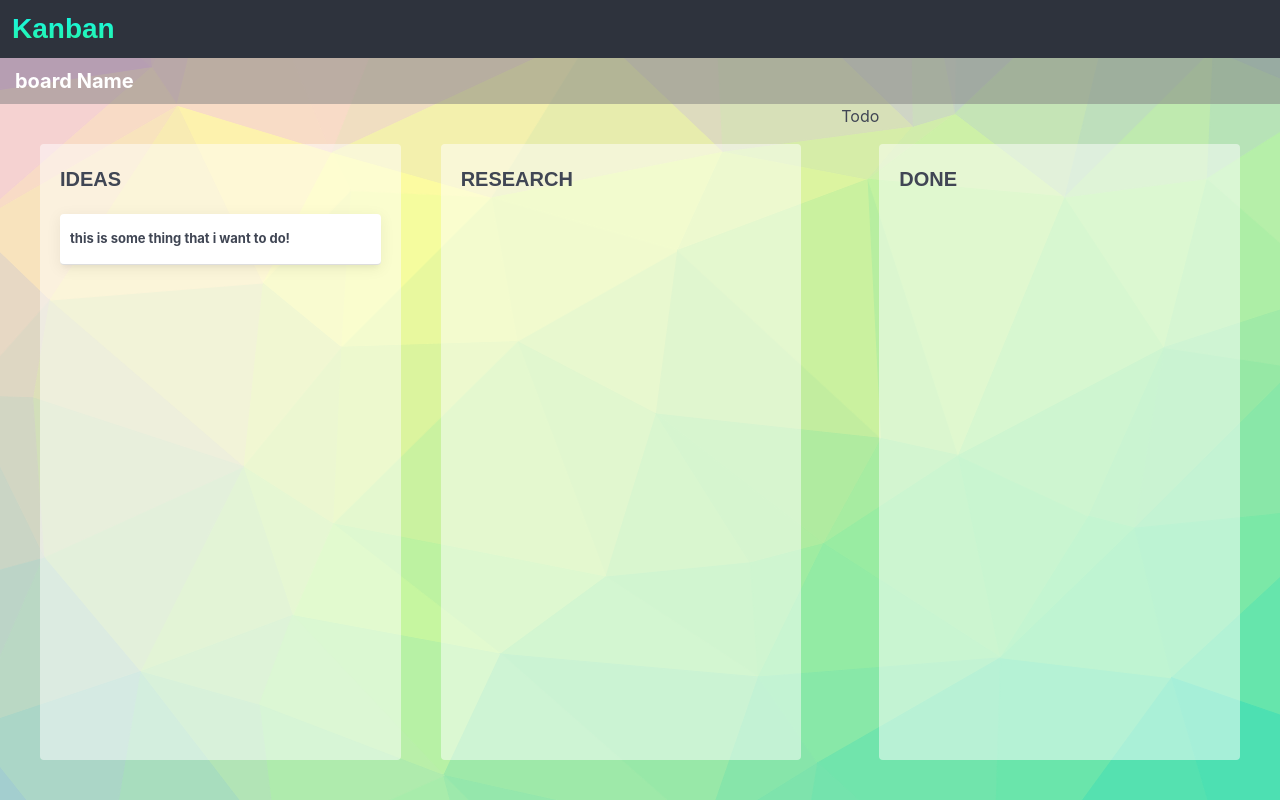
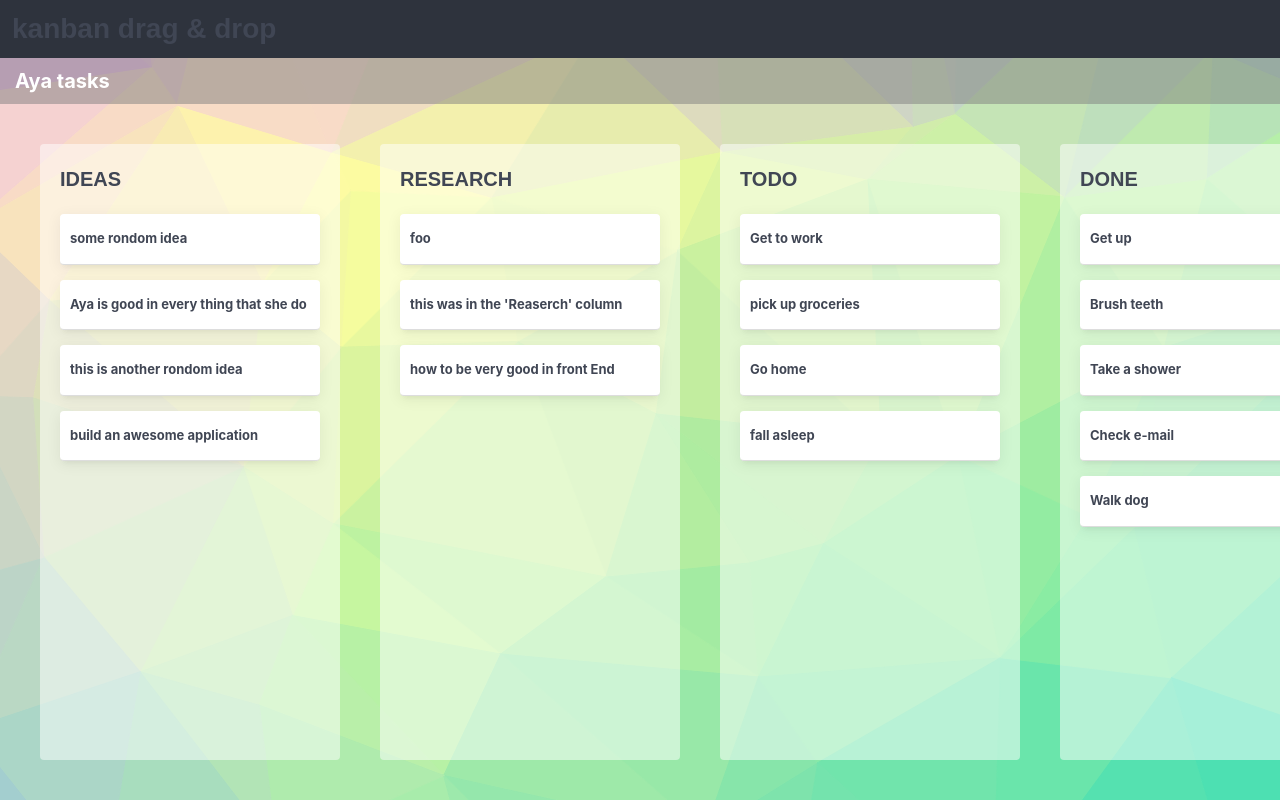
Before and after one commit to AyaGaafar95/kanaban, an Angular app: page / in a window 1280 px wide. Built offline with nearby package versions, Linux system fonts and the light colour scheme.

Commit message:
end drag & drop

```diff
--- /dev/null
+++ b/src/app/models/board.model.ts
@@ -0,0 +1,5 @@
+import { Column } from "./column.model";
+
+export class Board{
+  constructor (public name:string , public columns:Column[]){}
+}
--- /dev/null
+++ b/src/app/models/column.model.ts
@@ -0,0 +1,3 @@
+export class Column {
+  constructor (public name:string, public tasks:string[]){}
+}
--- a/src/app/pages/main-view/main-view.component.html
+++ b/src/app/pages/main-view/main-view.component.html
@@ -1,84 +1,42 @@
 <div class="root">
   <div class="navbar has-background-dark">
-    <div class="navbar-rand">
+    <div class="navbar-brand">
       <div class="navbar-item">
-        <h1 class="app-name has-gradiant-text">Kanban</h1>
+        <h1 class="app-name has-gradient-text"> kanban drag & drop</h1>
       </div>
     </div>
   </div>
+
   <div class="board">
+
     <div class="board-bar">
-      <p class="board-name">board Name</p>
+      <!-- <p class="board-name">{{ todo.name }}</p> -->
+      <p class="board-name">Aya tasks</p>
     </div>
 
     <div class="board-wrapper">
-      <div class="board-columns">
-        <div class="board-column"
-        cdkDropList
-    #todoList="cdkDropList"
-    [cdkDropListData]="todo"
-    [cdkDropListConnectedTo]="[doneList]"
-    (cdkDropListDropped)="drop($event)"
-        >
-        <!-- <div class="example-box" *ngFor="let item of todo" cdkDrag>{{item}}</div> -->
 
+      <div class="board-columns" cdkDropListGroup>
+        <div class="board-column" *ngFor="let column of board.columns">
 
           <div class="column-title">
-            ideas
-            <!--
-              TODO:
-            -->
+            {{ column.name }}
           </div>
-            <div class="tasks-container">
-              <div class="task" cdkDrag>
-                this is some thing that i want to do!
-              </div>
-              <!-- <div class="task">
-                this is some thing that i want to do!
-              </div>
-              <div class="task">
-                this is some thing that i want to do!
-              </div>
-              <div class="task">
-                this is some thing that i want to do!
-              </div> -->
 
-            </div>
-
-          </div>
-          <div class="board-column" >
-            <div class="column-title">
-              research
-              <!--
-                TODO:
-              -->
-            </div>
-          </div>
-          <div class="board-column" cdkDropList
-          #doneList="cdkDropList"
-          [cdkDropListData]="done"
-          [cdkDropListConnectedTo]="[todoList]"
-          class="example-list"
+          <div class="tasks-container"
+          cdkDropList
+          [cdkDropListData]="column.tasks"
           (cdkDropListDropped)="drop($event)">
-          <!-- <div class="example-box" *ngFor="let item of done" cdkDrag>{{item}}</div> -->
-            <div class="column-title">
-              Todo
-              <!--
-                TODO:
-              -->
-            </div>
-          </div>
-          <div class="board-column">
-            <div class="column-title">
-              Done
-              <!--
-                TODO:
-              -->
+            <div class="task" *ngFor="let item of column.tasks" cdkDrag>
+              {{ item }}
             </div>
           </div>
         </div>
 
+      </div>
 
-      </div>
     </div>
+
   </div>
+
+</div>
--- a/src/app/pages/main-view/main-view.component.scss
+++ b/src/app/pages/main-view/main-view.component.scss
@@ -83,3 +83,28 @@
     // color:black;
 
 }
+
+
+.cdk-drag-preview {
+  box-sizing: border-box;
+  border-radius: 4px;
+  box-shadow: 0 5px 5px -3px rgba(0, 0, 0, 0.2),
+              0 8px 10px 1px rgba(0, 0, 0, 0.14),
+              0 3px 14px 2px rgba(0, 0, 0, 0.12);
+}
+
+.cdk-drag-placeholder {
+  opacity: 0;
+}
+
+.cdk-drag-animating {
+  transition: transform 250ms cubic-bezier(0, 0, 0.2, 1);
+}
+
+.example-box:last-child {
+  border: none;
+}
+
+.task-container.cdk-drop-list-dragging .task:not(.cdk-drag-placeholder) {
+  transition: transform 250ms cubic-bezier(0, 0, 0.2, 1);
+}
--- a/src/app/pages/main-view/main-view.component.ts
+++ b/src/app/pages/main-view/main-view.component.ts
@@ -1,5 +1,7 @@
-import { Component } from '@angular/core';
+import { Board } from './../../models/board.model';
+import { Component, OnInit } from '@angular/core';
 import {CdkDragDrop, moveItemInArray, transferArrayItem} from '@angular/cdk/drag-drop';
+import { Column } from 'src/app/models/column.model';
 
 @Component({
   selector: 'app-main-view',
@@ -7,7 +9,38 @@ import {CdkDragDrop, moveItemInArray, transferArrayItem} from '@angular/cdk/drag
   styleUrls: ['./main-view.component.scss'],
 
 })
-export class MainViewComponent {
+export class MainViewComponent implements OnInit{
+  constructor(){}
+  board:Board = new Board('test Board',[
+    new Column ('Ideas',[
+      'some rondom idea',
+      'Aya is good in every thing that she do',
+      'this is another rondom idea',
+      'build an awesome application'
+    ]),
+    new Column('Research',[
+
+      'foo',
+      "this was in the 'Reaserch' column",
+      ' how to be very good in front End'
+    ]),
+    new Column('Todo',[
+      'Get to work',
+      'pick up groceries',
+      'Go home',
+      "fall asleep",
+    ]),
+    new Column('Done',[
+      'Get up', 'Brush teeth',
+       'Take a shower',
+       'Check e-mail',
+       'Walk dog']
+
+  )
+  ])
+  ngOnInit(): void {
+
+  }
   todo = ['Get to work', 'Pick up groceries', 'Go home', 'Fall asleep'];
 
   done = ['Get up', 'Brush teeth', 'Take a shower', 'Check e-mail', 'Walk dog'];
```
